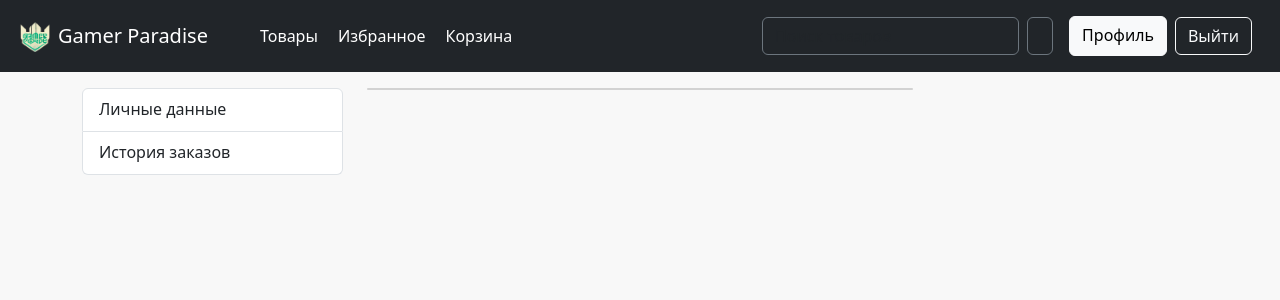
After one commit to Addefan/gamer-paradise, a Flask app: template profile/templates/profile/base.html in a window 1280 px wide. The commit adds this page. Shown: the top 300 px of the page. Run offline with Flask 3, Linux system fonts and the light colour scheme; the template is opened without the code that fills it, so the values that code supplies are empty; a user stored in the database is signed in; some libraries are stand-ins or nearby versions.

Commit message:
+ base template for profile

```diff
--- a/auth/views.py
+++ b/auth/views.py
@@ -20,7 +20,7 @@ class RegisterView(MethodView):
     def get(self):
         if current_user.is_authenticated:
             flash('Вы уже зарегистрированы', 'warning')
-            return redirect(url_for('index'))  # TODO изменить ссылку на профиль
+            return redirect(url_for('profile.index'))
 
         form = RegisterForm()
         return render_template('auth/auth.html', action='Регистрация', form=form)
@@ -46,7 +46,7 @@ class LoginView(MethodView):
     def get(self):
         if current_user.is_authenticated:
             flash('Вы уже авторизованы', 'warning')
-            return redirect(url_for('index'))  # TODO изменить ссылку на профиль
+            return redirect(url_for('profile.index'))
 
         form = LoginForm()
         return render_template('auth/auth.html', action='Авторизация', form=form)
--- /dev/null
+++ b/profile/templates/profile/base.html
@@ -0,0 +1,25 @@
+{% extends 'base.html' %}
+{% from 'navbar.html' import icon with context %}
+
+{% block title %}Профиль{% endblock %}
+
+{% block content %}
+    <div class="col-md-3">
+        <div class="list-group">
+            <a href="{{ url_for('.personal') }}"
+               class="list-group-item list-group-item-action{% if page == 'personal' %} active{% endif %}">
+                {{ icon('fluent:person-info-20-filled', 'sidebar-icon profile-icon') }} Личные данные
+            </a>
+            <a href="{{ url_for('.orders') }}"
+               class="list-group-item list-group-item-action{% if page == 'orders' %} active{% endif %}">
+                {{ icon('akar-icons:shipping-box-01', 'sidebar-icon profile-icon') }} История заказов
+            </a>
+        </div>
+    </div>
+    <div class="col-md-6">
+        <div class="card">
+            {% block card_content %}{% endblock %}
+        </div>
+    </div>
+    <div class="col-md-3"></div>
+{% endblock %}
--- a/templates/navbar.html
+++ b/templates/navbar.html
@@ -39,7 +39,7 @@
             </form>
             <button class="btn btn-light me-2 my-2" type="button"
                     {% if current_user.is_authenticated %}
-                        onclick="window.location='#'"> {# TODO: исправить ссылку на профиль #}
+                        onclick="window.location='{{ url_for('profile.index') }}'">
                         {{ icon('fa-solid:user', 'profile-icon') }}
                         {{ current_user.user.name|default('Профиль', True) }}
                     {% else %}
```
